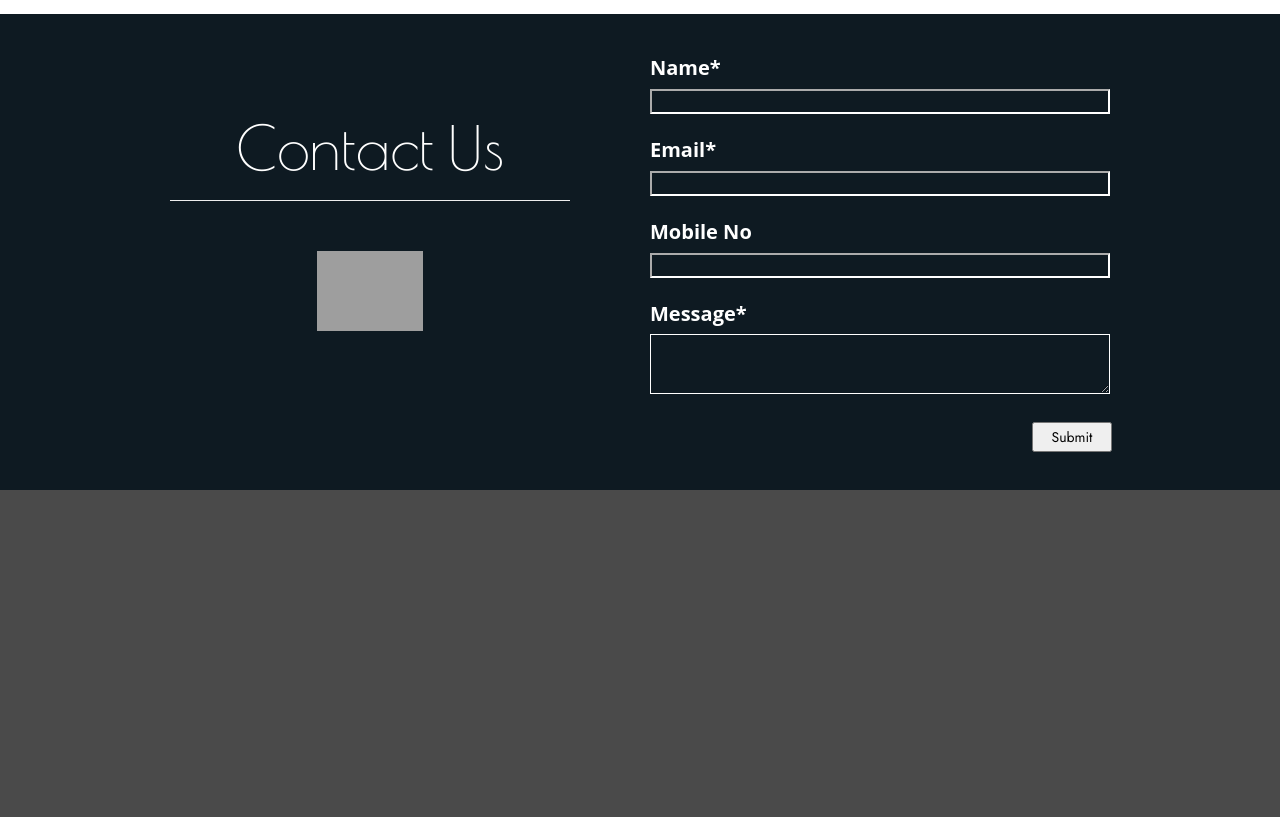
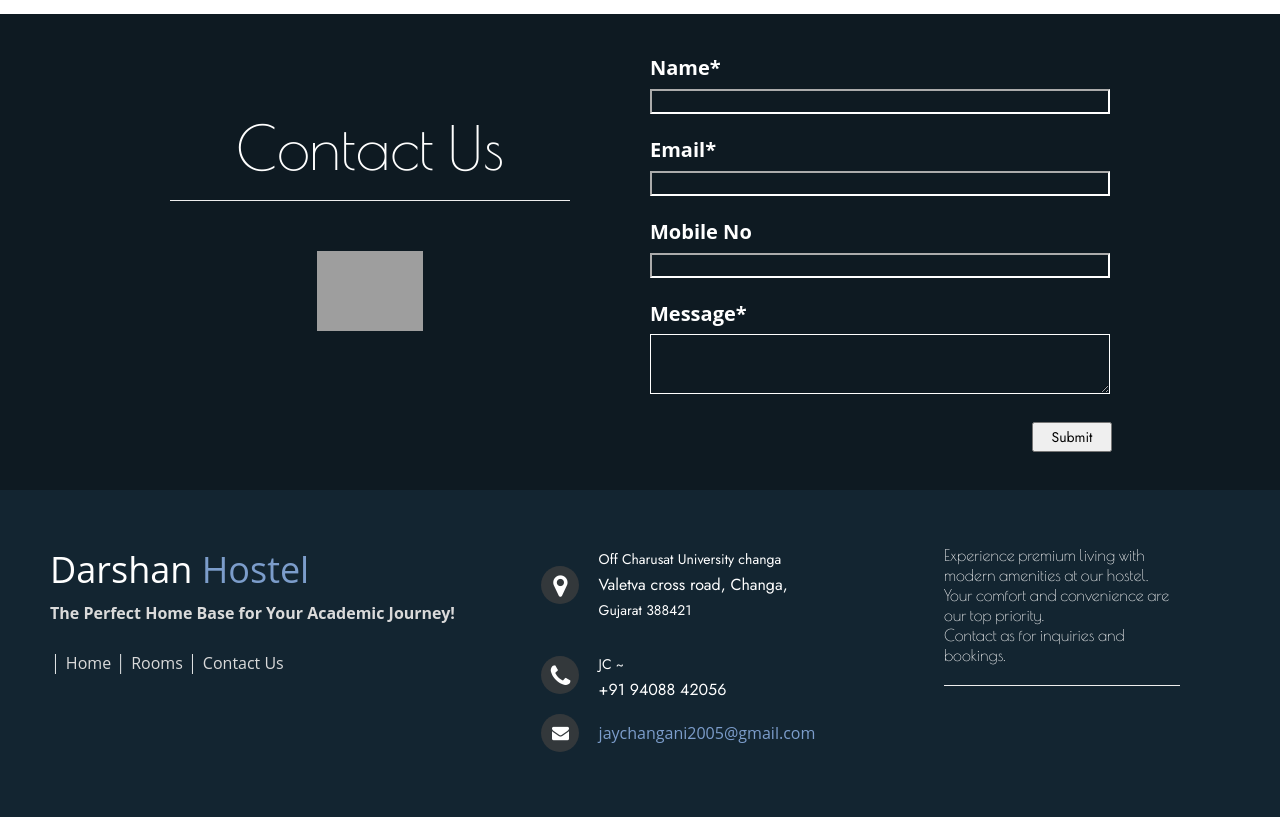
Before and after one commit to Jaychangani2005/Hostel-Management-System, a PHP site: page /hostel/ in a window 1280 px wide. Shown: the part 2526-3343 px from the top of the page. Before the commit the page ends 3016 px from the top, so only its background shows below. Run offline with PHP 8.4, Linux system fonts and the light colour scheme; some libraries are stand-ins or nearby versions; grey boxes are pictures that could not be loaded.

Commit message:
Update index.php

```diff
--- a/index.php
+++ b/index.php
@@ -1,7 +1,7 @@
 <!DOCTYPE html>
 <html lang="en">
 
-<title>Hostal</title>
+<title>Darshan Hostel</title>
 <html lang="en">
 
 <head>
@@ -21,6 +21,8 @@
     <link href="https://fonts.googleapis.com/css?family=Jost" rel="stylesheet" type="text/css">
     <link href="https://fonts.googleapis.com/css?family=Poiret One" rel="stylesheet" type="text/css">
 
+    <!-- Footer -->
+    <link rel="stylesheet" href="//maxcdn.bootstrapcdn.com/font-awesome/4.2.0/css/font-awesome.min.css">
 
     <!-- Rooms -->
     <link rel="preconnect" href="https://fonts.googleapis.com">
@@ -33,9 +35,9 @@
 
 </head>
 
-<div class="container-fluid" style="background-color: #222222;">
-    <nav class="navbar navbar-inverse" style="border-color: #222222; margin-bottom:0; font-size: 20px;margin: 6px;">
-        <div class="container-fluid">
+<div class="container-fluid" style="background-color: #282d40;">
+    <nav class="navbar navbar-inverse" style="border-color: #282d40; margin-bottom:0;background-color: #282d40; font-size: 20px;margin: 6px;font-family: auto;">
+    <div class="container-fluid">
             <div class="navbar-header">
                 <button class="navbar-toggle" data-target="#mobile_menu" data-toggle="collapse">
                     <span class="icon-bar"></span>
@@ -57,11 +59,11 @@
                                 <li><a href="#">dropdown</a></li>
                             </ul>
                         </li> -->
-                    <li class=""><a href="index.php">Home</a></li>
+                    <li class=""><a href="#">Home</a></li>
                     <li><a href="#" onclick="scrollToSection('about')">About Us</a></li>
                     <li><a href="#" onclick="scrollToSection('facility')">Facility</a></li>
                     <li><a href="#" onclick="scrollToSection('rooms')">Rooms</a></li>
-                    <li><a href="#" onclick="scrollToSection('contact')">Contact Us</a></li>
+                    <li><a href="Contact.php" onclick="scrollToSection('contact')">Contact Us</a></li>
 
                 </ul>
 
@@ -85,12 +87,12 @@
 <!-- Slider -->
 <div class="slider">
     <div class="slides">
-        <img src="img/massslider.png" alt="Image 1">
+        <img src="img/151428288502.jpg" alt="Image 1">
         <img src="img/gymslider2.avif" alt="Image 2">
         <img src="img/sportsroomslider.jpg" alt="Image 3">
         <img src="img/tvroomslider.jpg" alt="Image 4">
         <img src="img/gardenslider.jpg" alt="Image 5">
-        <img src="img/151428288502.jpg" alt="Image 6">
+        <img src="img/massslider.png" alt="Image 6">
 
     </div>
     <button class="prev_button">&larr;</button>
@@ -104,12 +106,12 @@
         <span></span>
     </div>
     <div class="slider_texts">
-        <div class="active">Hostal Dinning Area</div>
+        <div class="active">Darshan Hostel</div>
         <div>GYM </div>
-        <div>Sport Room</div>
+        <div>Sport's Room</div>
         <div>TV Room</div>
         <div>Garden Area</div>
-        <div>Building</div>
+        <div>Hostel Dinning Area</div>
     </div>
 </div>
 
@@ -128,8 +130,7 @@
                     successful student life. Our supportive staff and vibrant community make it easy to feel at home.
             </div>
             <div class="image">
-                <img src="https://images.unsplash.com/photo-1615552713642-73c367c8915c?q=80&w=1812&auto=format&fit=crop&ixlib=rb-4.0.3&ixid=M3wxMjA3fDB8MHxwaG90by1wYWdlfHx8fGVufDB8fHx8fA%3D%3D"
-                    alt="groceries_image">
+                <img src="img/151428288501.jpg" alt="groceries_image">
             </div>
         </div>
     </div>
@@ -189,42 +190,44 @@
             <main>
                 <!-- <div class="bg"> <img src="/Portal/img/bg.jpg" alt=""></div>
             <!-- <img src="/Portal/img/Delux Room.jpg" alt=""> -->
-                <div class="card"> -->
-                    <img src="img/Super Delux Room.jpg" alt="">
+                <div class="card">
+                    <img src="img/Hostel-1.jpg" alt="">
                     <div class="card-content">
                         <h2>
                             Super Delux Room
                         </h2>
                         <p>
-                            Enjoy our Super Deluxe Room with a TV, air conditioning, fridge, and other features to make your stay extra comfortable.
+                            Enjoy our Super Deluxe Room with a TV, air conditioning, fridge, and other features to make
+                            your stay extra comfortable.
 
                         </p>
-                        <!-- <a href="#" class="button">
+                        <a href="Super_Delux_Room.php" class="button">
                             Find out more
                             <span class="material-symbols-outlined">
                                 arrow_right_alt
                             </span>
-                        </a> -->
+                        </a>
                     </div>
                 </div>
 
 
                 <div class="card">
-                    <img src="img/Delux Room.jpg" alt="">
+                    <img src="img/js-girls-hostel-chhawani-indore-hostels-for-women-diq8pze4h6.avif" alt="">
                     <div class="card-content">
                         <h2>
                             Delux Room
                         </h2>
                         <p>
-                            Stay cool and relaxed in our Deluxe Room, which comes with air conditioning for a pleasant experience.
+                            Stay cool and relaxed in our Deluxe Room, which comes with air conditioning for a pleasant
+                            experience.
 
                         </p>
-                        <!-- <a href="#" class="button">
+                        <a href="Delux_Room.php" class="button">
                             Find out more
                             <span class="material-symbols-outlined">
                                 arrow_right_alt
                             </span>
-                        </a> -->
+                        </a>
                     </div>
                 </div>
 
@@ -232,21 +235,22 @@
 
 
                 <div class="card">
-                    <img src="img/Standard Room.jpg" alt="">
+                    <img src="img/219-Thumbnail_1.jpg" alt="">
                     <div class="card-content">
                         <h2>
                             Standard Room
                         </h2>
                         <p>
-                            Our Standard Room is a budget-friendly option with all the basics you need, but without air conditioning.
+                            Our Standard Room is a budget-friendly option with all the basics you need, but without air
+                            conditioning.
 
                         </p>
-                        <!-- <a href="#" class="button">
+                        <a href="Standard_Room.php" class="button">
                             Find out more
                             <span class="material-symbols-outlined">
                                 arrow_right_alt
                             </span>
-                        </a> -->
+                        </a>
                     </div>
                 </div>
             </main>
@@ -302,6 +306,75 @@
     </div>
 </section>
 
+
+<section>
+
+    <footer class="footer-distributed">
+
+        <div class="footer-left">
+
+            <h3>Darshan <span>Hostel</span></h3>
+
+            <p>The Perfect Home Base for Your Academic Journey!</p>
+
+            <p class="footer-links">
+                <a href="#">Home</a>
+                <!-- <a href="#" onclick="scrollToSection('about')">About Us</a>
+            <a href="#" onclick="scrollToSection('facility')">Facility</a> -->
+                <a href="Delux_Room.php" onclick="scrollToSection('rooms')">Rooms</a>
+                <a href="Contact.php" onclick="scrollToSection('contact')">Contact Us</a>
+
+            </p>
+
+            <!-- <p class="footer-company-name">Company Name © 2015</p> -->
+        </div>
+
+        <div class="footer-center">
+
+            <div>
+                <i class="fa fa-map-marker"></i>
+                <p><span>Off Charusat University changa</span> Valetva cross road, Changa,<span>Gujarat 388421</span>
+                </p>
+            </div>
+            <br>
+            <div>
+                <i class="fa fa-phone"></i>
+                <p><span>JC ~</span>+91 94088 42056</p>
+            </div>
+
+            <div>
+                <i class="fa fa-envelope"></i>
+                <p><a href="mailto:jaychangani2005@gmail.com">jaychangani2005@gmail.com</a></p>
+            </div>
+
+        </div>
+
+        <div class="footer-right">
+
+            <p class="footer-company-about">
+                <!-- <span>About the company</span> -->
+                Experience premium living with modern amenities at our hostel. Your comfort and convenience are our top
+                priority.
+                <br>
+                Contact as for inquiries and bookings.
+            </p>
+            <hr>
+            <!-- <div class="footer-icons">
+
+                <a href="#"><i class="fa fa-facebook"></i></a>
+                <a href="#"><i class="fa fa-twitter"></i></a>
+                <a href="#"><i class="fa fa-linkedin"></i></a>
+                <a href="#"><i class="fa fa-github"></i></a>
+
+            </div> -->
+
+        </div>
+
+    </footer>
+</section>
+
+
+
 <!-- back to top -->
 <a class="back-to-top js-back-to-top" href="#" data-offset="100">
     <svg class="cd-icon" viewBox="0 0 20 20">
```
